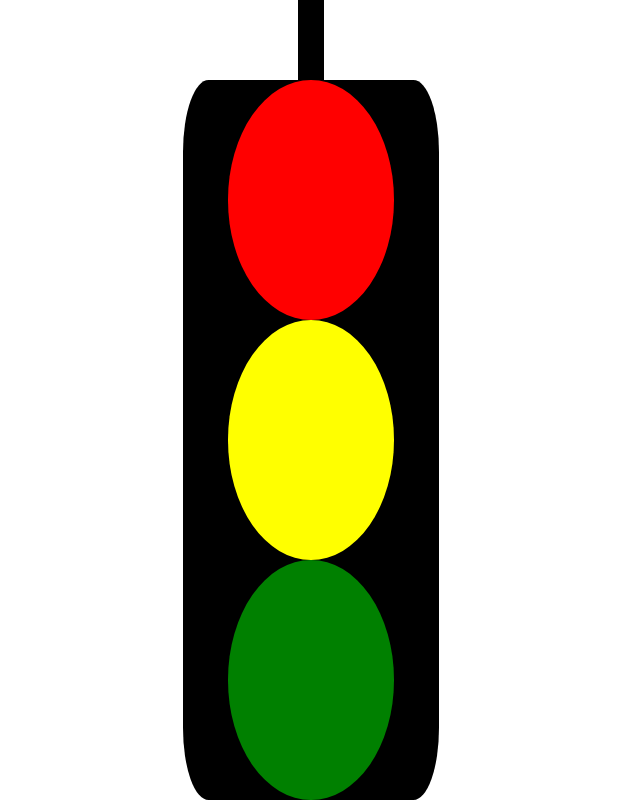
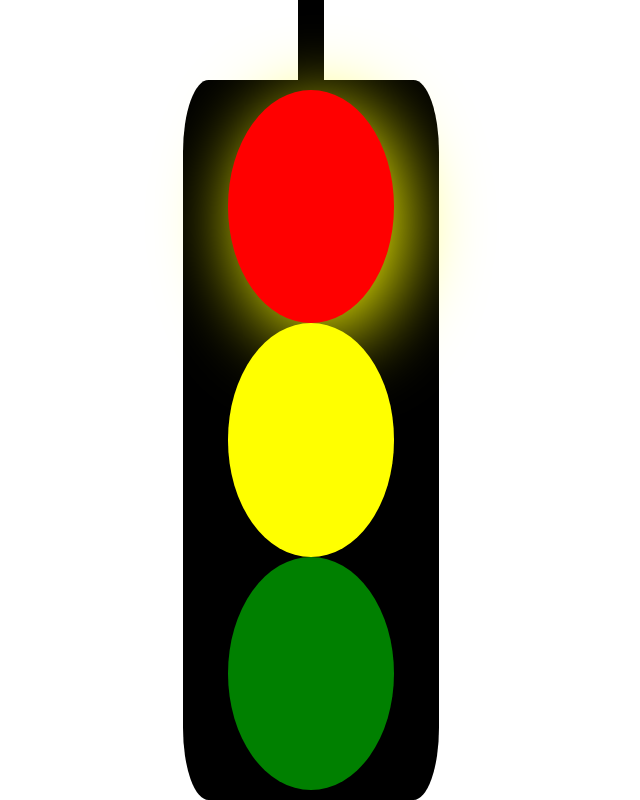
Before and after one commit to 4GeeksAcademy/flavia_traffic-lights, a React app: page / in a window 1280 px wide. Shown: the whole page, without its empty margins (329-969 px from the left). Built offline with nearby package versions, Linux system fonts and the light colour scheme.

Commit message:
useState en funcionamiento

```diff
--- a/src/js/component/Lights/Lights.jsx
+++ b/src/js/component/Lights/Lights.jsx
@@ -1,16 +1,16 @@
-import React from 'react';
+import React, { useState } from 'react';
 import "./style.css"
 const Lights = () => {
+    const [color, setColor] = useState("red")
     return (
         <div className='container'>
             <div className='sujecion'></div>
             <div className='container-lights'>
-                <div className='light red'></div>
-                <div className='light yellow'></div>
-                <div className='light green'></div>
+                <div onClick={() => setColor("red")} className={`light red +${color === "red" ? " selected" : ""}`}></div>
+                <div onClick={() => setColor("yellow")} className={`light yellow +${color === "yellow" ? " selected" : ""}`}></div>
+                <div onClick={() => setColor("green")} className={`light green +${color === "green" ? " selected" : ""}`}></div>
             </div>
         </div>
     )
 }
-
 export default Lights;
--- a/src/js/component/Lights/style.css
+++ b/src/js/component/Lights/style.css
@@ -24,15 +24,21 @@
 }
 .red {
     background-color: red;
+    margin-top: 10px;
 }
 .yellow {
     background-color: yellow;
 }
 .green {
     background-color: green;
+    margin-bottom: 10px;
 }
 .sujecion {
     width: 2vw;
     height: 10vh;
     background-color: black;
 }
+.selected {
+    box-shadow: 10px 15px 80px;
+    color: yellow;
+}
```
